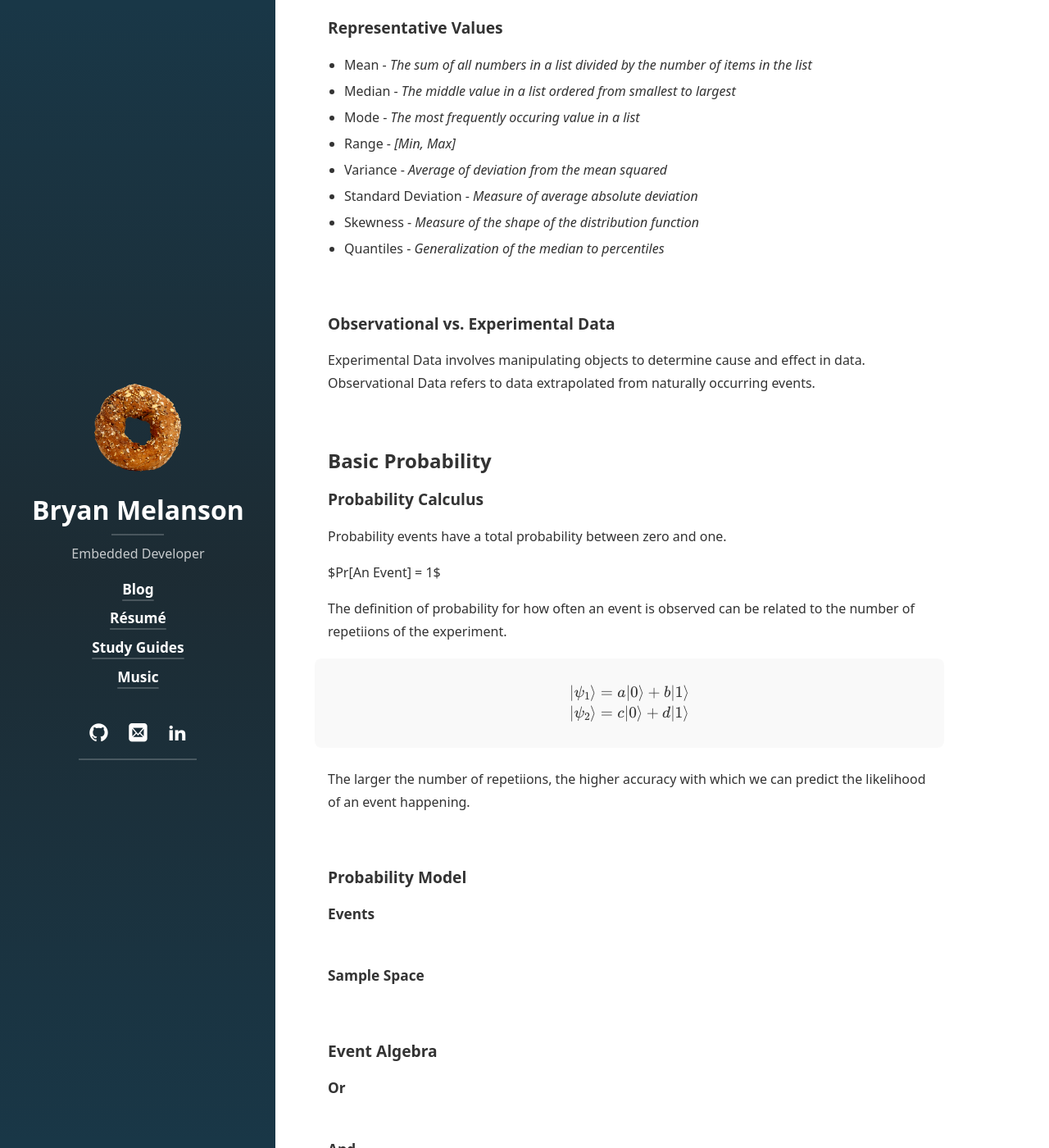
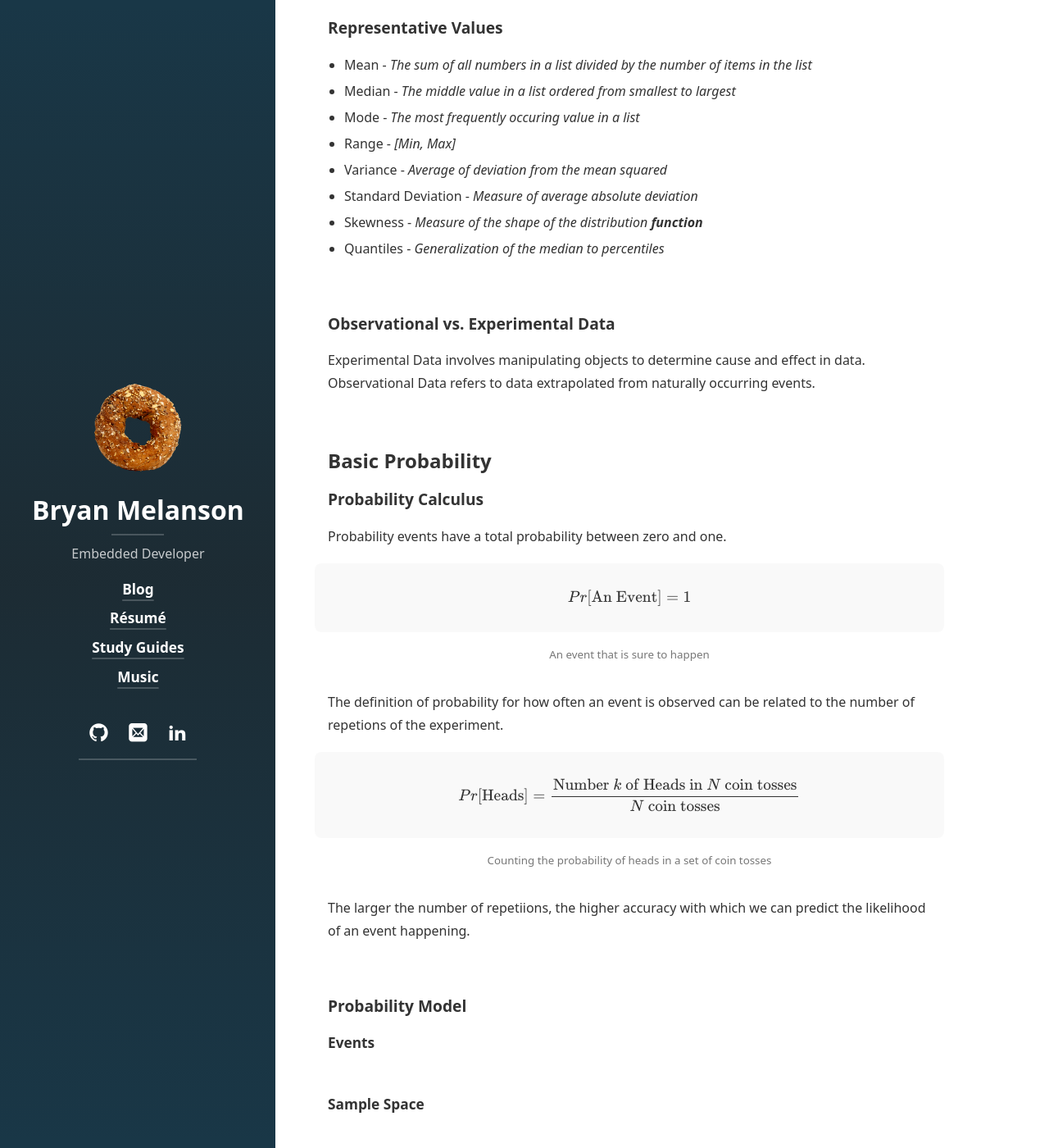
Before and after one commit to bnuh/bnuh.github.io, a Jekyll site: the page built from _study/probability.md, in a window 1280 px wide and 1400 px high, scrolled down 2410 px. Shown: the whole window at 82% size. Built offline with Jekyll 4.4.1, drawn with Linux system fonts in a browser that asks for light colours; cached includes are drawn as plain includes; nearby versions of some CDN libraries; some web fonts are replaced; library files that are not in the unit come from our copies.

Commit message:
Testing mathjax

```diff
--- a/_config.yml
+++ b/_config.yml
@@ -133,7 +133,7 @@ defaults:
         type:          WebPage
 
 kramdown:
-  math_engine:         katex
+  math_engine:         mathjax
   math_engine_opts:    {}
   footnote_backlink:   '&#x21a9;&#xfe0e;'
 
--- a/_study/probability.md
+++ b/_study/probability.md
@@ -23,7 +23,7 @@ date: '14-04-2022'
 - Range - *[Min, Max]*
 - Variance - *Average of deviation from the mean squared*
 - Standard Deviation - *Measure of average absolute deviation*
-- Skewness - *Measure of the shape of the distribution function*
+- Skewness - *Measure of the shape of the distribution **function***
 - Quantiles - *Generalization of the median to percentiles*
 
 ###  Observational vs. Experimental Data
@@ -32,11 +32,21 @@ Experimental Data involves manipulating objects to determine cause and effect in
 ### Probability Calculus
 Probability events have a total probability between zero and one.
 
-$Pr[An Event] = 1$
+\begin{equation}
+    Pr[\textrm{An Event}] = 1
+\end{equation}
 
-The definition of probability for how often an event is observed can be related to the number of repetiions of the experiment.
+An event that is sure to happen
+{:.figcaption}
 
-$$ \begin{align*} |\psi_1\rangle &= a|0\rangle + b|1\rangle \\ |\psi_2\rangle &= c|0\rangle + d|1\rangle \end{align*} $$
+The definition of probability for how often an event is observed can be related to the number of repetions of the experiment.
+
+\begin{equation}
+    Pr[\textrm{Heads}] = \frac{\textrm{Number } k \textrm{ of Heads in }N \textrm{ coin tosses}}{N \textrm{ coin tosses}}
+\end{equation}
+
+Counting the probability of heads in a set of coin tosses
+{:.figcaption}
 
 The larger the number of repetiions, the higher accuracy with which we can predict the likelihood of an event happening.
 
```
